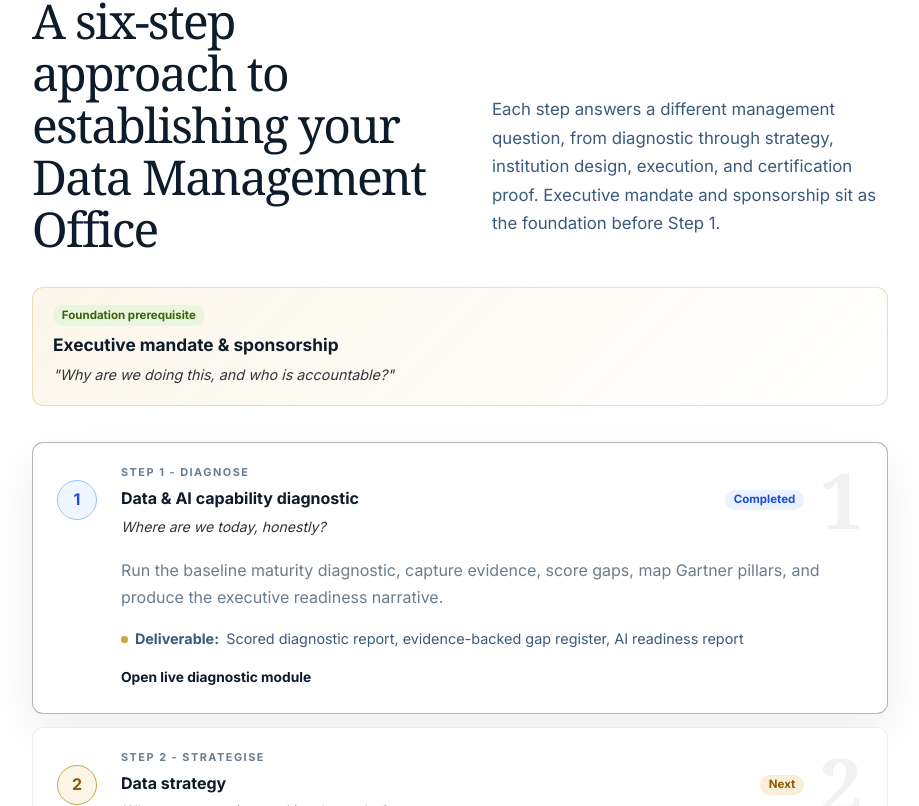
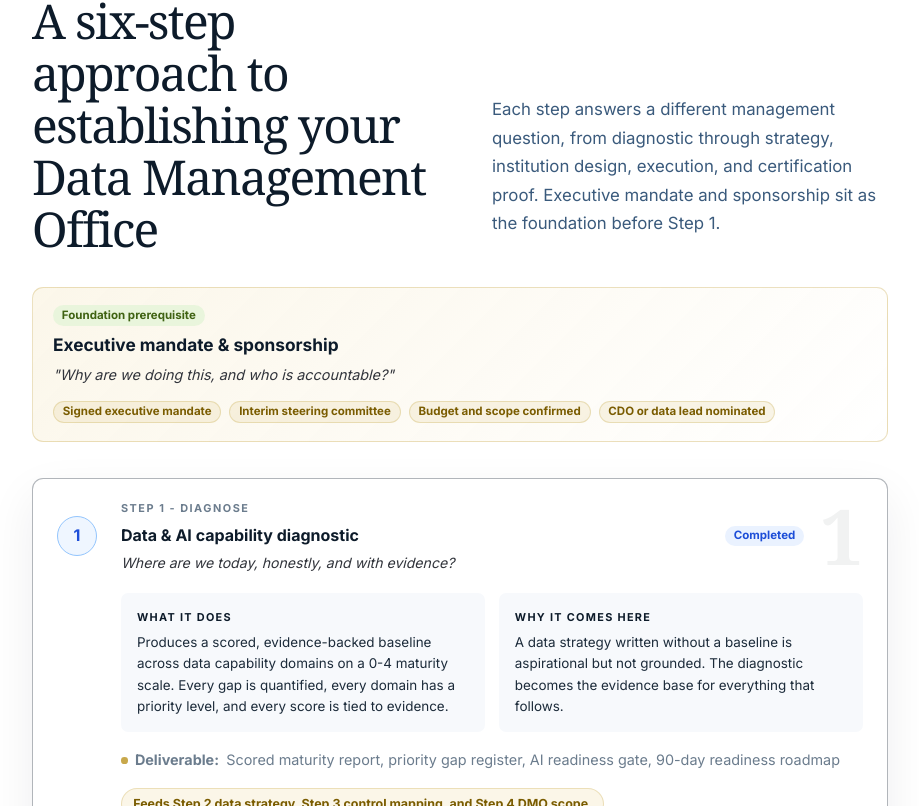
Before and after one commit to maraqa1/opencare-platform, a Next.js app in the folder apps/portal/: page /use-cases/data-management-office-establishment in a window 1280 px wide. Shown: the part 1994-2800 px from the top of the page, without its empty margins (326-1245 px from the left). Built offline with nearby package versions, Linux system fonts and the light colour scheme.

Commit message:
Update generic DMO methodology landing

```diff
--- a/apps/portal/app/use-cases/data-management-office-establishment/page.tsx
+++ b/apps/portal/app/use-cases/data-management-office-establishment/page.tsx
@@ -31,26 +31,32 @@ const challengeItems = [
 const stages = [
   {
     number: "1",
-    state: "jtc-done",
+    state: "completed",
     status: "Completed",
     label: "Step 1 - Diagnose",
     title: "Data & AI capability diagnostic",
-    question: "Where are we today, honestly?",
-    description:
-      "Run the baseline maturity diagnostic, capture evidence, score gaps, map Gartner pillars, and produce the executive readiness narrative.",
-    output: "Scored diagnostic report, evidence-backed gap register, AI readiness report",
+    question: "Where are we today, honestly, and with evidence?",
+    what:
+      "Produces a scored, evidence-backed baseline across data capability domains on a 0-4 maturity scale. Every gap is quantified, every domain has a priority level, and every score is tied to evidence.",
+    why:
+      "A data strategy written without a baseline is aspirational but not grounded. The diagnostic becomes the evidence base for everything that follows.",
+    output: "Scored maturity report, priority gap register, AI readiness gate, 90-day readiness roadmap",
+    feeds: "Feeds Step 2 data strategy, Step 3 control mapping, and Step 4 DMO scope.",
     href: "/use-cases/data-ai-capability-diagnostic",
   },
   {
     number: "2",
-    state: "jtc-next",
+    state: "next",
     status: "Next",
     label: "Step 2 - Strategise",
     title: "Data strategy",
-    question: "Where are we going, and in what order?",
-    description:
-      "Translate the diagnostic into a sequenced data strategy, value themes, operating priorities, roadmap, investment logic, and executive decisions.",
-    output: "Data strategy, value themes, prioritised roadmap, decision backlog",
+    question: "Where are we going, and in what order of priority?",
+    what:
+      "Defines the target state, strategic pillars, domain maturity targets, three-horizon roadmap, data principles, and success metrics grounded in the Step 1 diagnostic.",
+    why:
+      "The DMO cannot be designed until the organisation knows what it needs to govern, which domains matter first, and which use cases justify investment.",
+    output: "Data strategy, value themes, domain targets, three-horizon roadmap, success KPIs",
+    feeds: "Feeds Step 3 DMO design, Step 4 charter scope, and Step 5 control priorities.",
     href: "#deliverables",
   },
   {
@@ -59,10 +65,13 @@ const stages = [
     status: "Future",
     label: "Step 3 - Design",
     title: "DMO design & operating model",
-    question: "What institution do we need to build?",
-    description:
-      "Design the DMO mandate, domains, councils, roles, decision rights, data ownership model, policy structure, and operating cadence.",
-    output: "DMO target operating model, governance forums, RACI, role catalogue",
+    question: "What institution do we need to build to execute the strategy?",
+    what:
+      "Designs the Data Management Office as a governance institution: structure, role definitions, decision rights, escalation paths, governance calendar, and reporting lines.",
+    why:
+      "Design and establishment are different activities. The office must be specified before it is launched with real people and real governance cadence.",
+    output: "DMO operating model, role definitions, decision rights matrix, governance calendar blueprint",
+    feeds: "Feeds Step 4 charter drafting, RACI matrix, and domain-owner appointment briefs.",
     href: "#deliverables",
   },
   {
@@ -72,9 +81,12 @@ const stages = [
     label: "Step 4 - Establish",
     title: "DMO establishment",
     question: "Who owns what, starting today?",
-    description:
-      "Stand up the DMO operating structure, assign owners, launch governance cadence, create evidence routines, and begin formal control ownership.",
-    output: "Operating cadence, named owners, evidence routines, issue and decision logs",
+    what:
+      "Stands up the DMO as a live operating function with approved governance charter, published RACI, named owners, data council cadence, and evidence routines.",
+    why:
+      "Every implementation deliverable needs a named owner, evidence standard, and approval path before execution begins, not retrospectively.",
+    output: "Governance charter, RACI matrix, named owners, data council live, evidence routines",
+    feeds: "Closes governance ownership gaps and gives Step 5 named owners for every deliverable.",
     href: "#deliverables",
   },
   {
@@ -83,10 +95,13 @@ const stages = [
     status: "Future",
     label: "Step 5 - Execute",
     title: "Programme execution & control closure",
-    question: "What do we build to close the gaps?",
-    description:
-      "Execute remediation work packages, close control gaps, build lifecycle artefacts, manage risks, track evidence, and report progress through governance forums.",
-    output: "Control closure plan, remediation tracker, evidence artefacts, executive progress pack",
+    question: "What do we build to close the gaps, and how do we evidence it?",
+    what:
+      "Builds remediation work packages, control artefacts, lifecycle evidence, issue logs, decision logs, dashboards, and executive progress reporting.",
+    why:
+      "Execution converts diagnostic gaps, strategy, and operating model decisions into auditable evidence and measurable control closure.",
+    output: "Control closure plan, remediation tracker, evidence artefacts, risk log, executive progress pack",
+    feeds: "Produces the evidence pack submitted in Step 6 for P1 certification and DMO operational proof.",
     href: "#deliverables",
   },
   {
@@ -96,52 +111,63 @@ const stages = [
     label: "Step 6 - Certify",
     title: "P1 certification & DMO operationalisation",
     question: "Are we compliant, and can we prove it?",
-    description:
-      "Validate P1 readiness, assemble the evidence pack, confirm sign-offs, prove the DMO is operating, and transition from programme delivery into a standing function.",
+    what:
+      "Validates that mandatory controls carry approved evidence, confirms owner sign-off, assembles the evidence pack, and transitions the DMO into business-as-usual operation.",
+    why:
+      "Certification is credible only when control evidence, governance cadence, and accountable ownership already exist and can be operated repeatedly.",
     output: "Validated P1 scorecard, NDMO evidence pack, operating DMO, board certification report",
+    feeds: "The programme closes, the DMO runs, and the next maturity horizon begins.",
     href: "#contact",
   },
 ] as const;
 
 const logicItems = [
   [
-    "1",
-    "Step 1 creates the honest baseline",
-    "The diagnostic gives the board an evidence-backed maturity position before strategy, operating model, or control closure work begins.",
+    "01",
+    "Diagnosis before strategy",
+    "A strategy written without a baseline is aspirational. The diagnostic score is the only honest foundation for targets, sequencing, and resourcing.",
   ],
   [
-    "2",
-    "Step 2 turns findings into strategic order",
-    "The data strategy decides where the organisation is going, which gaps matter first, and how value will be sequenced.",
+    "02",
+    "Strategy before DMO design",
+    "The DMO is the institution that executes the strategy. Design the job before designing the office that will do it.",
   ],
   [
-    "3",
-    "Steps 3 and 4 build the institution",
-    "The DMO is designed, then established with named owners, forums, cadence, evidence routines, and decision rights.",
+    "03",
+    "DMO design before establishment",
+    "The operating model, decision rights, and role definitions must be agreed before the charter is launched and domain owners are appointed.",
   ],
   [
-    "4",
-    "Step 5 closes the control gaps",
-    "Execution converts strategy and operating model into artefacts, remediation actions, evidence, and measurable closure.",
+    "04",
+    "Establishment before execution",
+    "Every execution deliverable needs a named owner, approval path, and evidence standard before work begins.",
   ],
   [
-    "5",
-    "Step 6 proves readiness",
-    "Certification is only credible when P1 evidence, owner sign-off, governance cadence, and operating proof are already in place.",
+    "05",
+    "Each step has a different decision-maker",
+    "The sequence moves from board baseline to sponsor strategy, DMO design, owner activation, delivery execution, and certification proof.",
   ],
   [
-    "6",
-    "Foundation stays outside the count",
-    "Executive mandate and sponsorship are prerequisites for the six-step programme, not a numbered delivery step.",
+    "06",
+    "Evidence is produced in sequence",
+    "The methodology avoids retroactive evidence creation by making each step produce the proof required by the next.",
   ],
 ] as const;
 
 const deliverables = [
   [
+    "Foundation",
+    "Pre-work",
+    "Executive mandate & interim steering committee",
+    "Signed mandate, nominated data lead, confirmed scope, budget envelope, and first steering committee date.",
+    "CEO / Board",
+    "Establishes the governance authority that all subsequent compliance work reports to.",
+  ],
+  [
     "1 - Diagnose",
     "Completed",
     "Data & AI Capability Diagnostic Report",
-    "Maturity heatmap, gap register, and 90-day roadmap across 13 domains and 84 evidence-backed questions.",
+    "Maturity heatmap, gap register, evidence model, AI readiness gate, and 90-day mobilisation roadmap.",
     "Board / Executive team",
     "Establishes the compliance baseline all subsequent control closures are measured against.",
   ],
@@ -149,7 +175,7 @@ const deliverables = [
     "2 - Strategise",
     "Next",
     "Data Strategy",
-    "Target direction, value themes, priority sequence, roadmap, investment logic, and executive decisions.",
+    "Target direction, value themes, priority sequence, domain maturity targets, roadmap, investment logic, and executive decisions.",
     "Executive sponsor / Data council",
     "Turns the diagnostic baseline into a sequenced programme of work.",
   ],
@@ -157,7 +183,7 @@ const deliverables = [
     "3 - Design",
     "Future",
     "DMO Design & Operating Model",
-    "DMO mandate, governance forums, data ownership, RACI, policy model, and operating cadence.",
+    "DMO mandate, governance forums, data ownership, RACI, role catalogue, policy model, and operating cadence.",
     "CDO / Data office lead",
     "Defines the institution required to operate governance beyond the project.",
   ],
@@ -216,25 +242,26 @@ export default function DataManagementOfficeEstablishmentPage() {
       <section className="dmo-wide-hero">
         <p className="dmo-wide-eyebrow">Data Management Office Establishment</p>
         <h1>
-          Six steps from diagnostic to <em>certified</em> data governance.
+          Six steps from diagnostic to <em>operational</em> data governance.
         </h1>
         <p>
-          The structured methodology that takes an organisation from honest diagnostic through data strategy, DMO design,
-          establishment, programme execution, and P1-ready operational proof.
+          A structured methodology that takes an organisation from executive mandate through diagnosis, strategy, DMO
+          design, establishment, programme execution, and P1-ready operational proof.
         </p>
         <div className="dmo-wide-actions">
           <Link className="dmo-wide-primary" href="/use-cases/data-ai-capability-diagnostic">
             Request your diagnostic
           </Link>
           <a className="dmo-wide-ghost" href="#approach">
-            See the approach
+            See the six steps
           </a>
         </div>
         <div className="dmo-wide-stats" aria-label="Methodology metrics">
           {[
+            ["6", "Sequential steps"],
             ["152", "NDMO controls mapped"],
             ["68", "P1 controls addressed"],
-            ["06", "Steps to operating proof"],
+            ["90", "Days to P1 readiness"],
           ].map(([value, label]) => (
             <article key={label}>
               <strong>{value}</strong>
@@ -291,10 +318,21 @@ export default function DataManagementOfficeEstablishmentPage() {
               execution, and certification proof. Executive mandate and sponsorship sit as the foundation before Step 1.
             </p>
           </div>
+
           <div className="dmo-wide-foundation-note">
             <span>Foundation prerequisite</span>
             <strong>Executive mandate & sponsorship</strong>
             <p>"Why are we doing this, and who is accountable?"</p>
+            <div className="dmo-wide-foundation-pills">
+              {[
+                "Signed executive mandate",
+                "Interim steering committee",
+                "Budget and scope confirmed",
+                "CDO or data lead nominated",
+              ].map((item) => (
+                <span key={item}>{item}</span>
+              ))}
+            </div>
           </div>
 
           <div className="dmo-wide-stage-grid">
@@ -313,11 +351,21 @@ export default function DataManagementOfficeEstablishmentPage() {
                   </span>
                 </summary>
                 <div className="dmo-wide-stage-body">
-                  <p>{stage.description}</p>
-                  <div>
+                  <div className="dmo-wide-stage-detail-grid">
+                    <article>
+                      <strong>What it does</strong>
+                      <p>{stage.what}</p>
+                    </article>
+                    <article>
+                      <strong>Why it comes here</strong>
+                      <p>{stage.why}</p>
+                    </article>
+                  </div>
+                  <p className="dmo-wide-output">
                     <span aria-hidden="true" />
                     <strong>Deliverable:</strong> {stage.output}
-                  </div>
+                  </p>
+                  <p className="dmo-wide-feeds">{stage.feeds}</p>
                   <a href={stage.href}>
                     {stage.number === "1" ? "Open live diagnostic module" : "Review stage dependency"}
                   </a>
@@ -333,8 +381,8 @@ export default function DataManagementOfficeEstablishmentPage() {
           <p className="dmo-wide-section-eye">The logic</p>
           <h2>Why the six-step sequence cannot be reordered</h2>
           <p>
-            Each step produces the input that the next step requires. The dependency chain is not a consulting
-            convention; it reflects the evidence requirements of an NDMO P1 inspection.
+            Each step produces the exact input the next step requires. The dependency chain is not a consulting
+            convention; it reflects the evidence requirements of a real NDMO P1 inspection.
           </p>
           <div className="dmo-wide-logic-grid">
             {logicItems.map(([number, title, text]) => (
@@ -351,7 +399,7 @@ export default function DataManagementOfficeEstablishmentPage() {
       <section className="dmo-wide-section dmo-wide-deliverables" id="deliverables">
         <div className="dmo-wide-section-inner">
           <p className="dmo-wide-section-eye">What you receive</p>
-          <h2>Deliverables at every stage</h2>
+          <h2>Deliverables at every step</h2>
           <p className="dmo-wide-section-copy">
             Every output is both a governance artefact and an NDMO evidence document. Nothing is produced that does not
             serve a dual purpose.
@@ -360,10 +408,10 @@ export default function DataManagementOfficeEstablishmentPage() {
             <table className="dmo-wide-table">
               <thead>
                 <tr>
-                  <th>Stage</th>
+                  <th>Step</th>
                   <th>Primary output</th>
                   <th>What it contains</th>
-                  <th>Answers for</th>
+                  <th>Decision-maker</th>
                   <th>NDMO value</th>
                 </tr>
               </thead>
@@ -372,9 +420,7 @@ export default function DataManagementOfficeEstablishmentPage() {
                   <tr key={stage}>
                     <td>
                       <strong>{stage}</strong>
-                      <span className={`dmo-wide-status ${status.toLowerCase().replaceAll(":", "").replaceAll(" ", "-")}`}>
-                        {status}
-                      </span>
+                      <span className={`dmo-wide-status ${status.toLowerCase().replaceAll(" ", "-")}`}>{status}</span>
                     </td>
                     <td>{output}</td>
                     <td>{contains}</td>
@@ -404,7 +450,7 @@ export default function DataManagementOfficeEstablishmentPage() {
               ["152", "Total NDMO controls", "Across 12 data domains"],
               ["68", "P1 mandatory controls", "Immediate implementation"],
               ["85%", "P1 coverage target", "Through governance pack delivery"],
-              ["06", "Method steps", "Diagnose, strategise, design, establish, execute, certify"],
+              ["6", "Method steps", "Diagnose, strategise, design, establish, execute, certify"],
             ].map(([value, label, text]) => (
               <article key={label}>
                 <strong>{value}</strong>
@@ -417,7 +463,7 @@ export default function DataManagementOfficeEstablishmentPage() {
       </section>
 
       <section className="dmo-wide-contact" id="contact">
-        <p className="dmo-wide-section-eye">Start your diagnostic</p>
+        <p className="dmo-wide-section-eye">Start at Step 1</p>
         <h2>Your Data Management Office begins with an honest baseline.</h2>
         <p>
           Start with Module 01 to capture maturity, evidence, gaps, Gartner positioning, and AI-generated executive
@@ -428,7 +474,7 @@ export default function DataManagementOfficeEstablishmentPage() {
             Open Module 01 Diagnostic
           </Link>
           <a className="dmo-wide-ghost" href="#approach">
-            Review the methodology
+            Review the six steps
           </a>
         </div>
       </section>
```
Also changed, not shown: apps/portal/app/globals.css.
